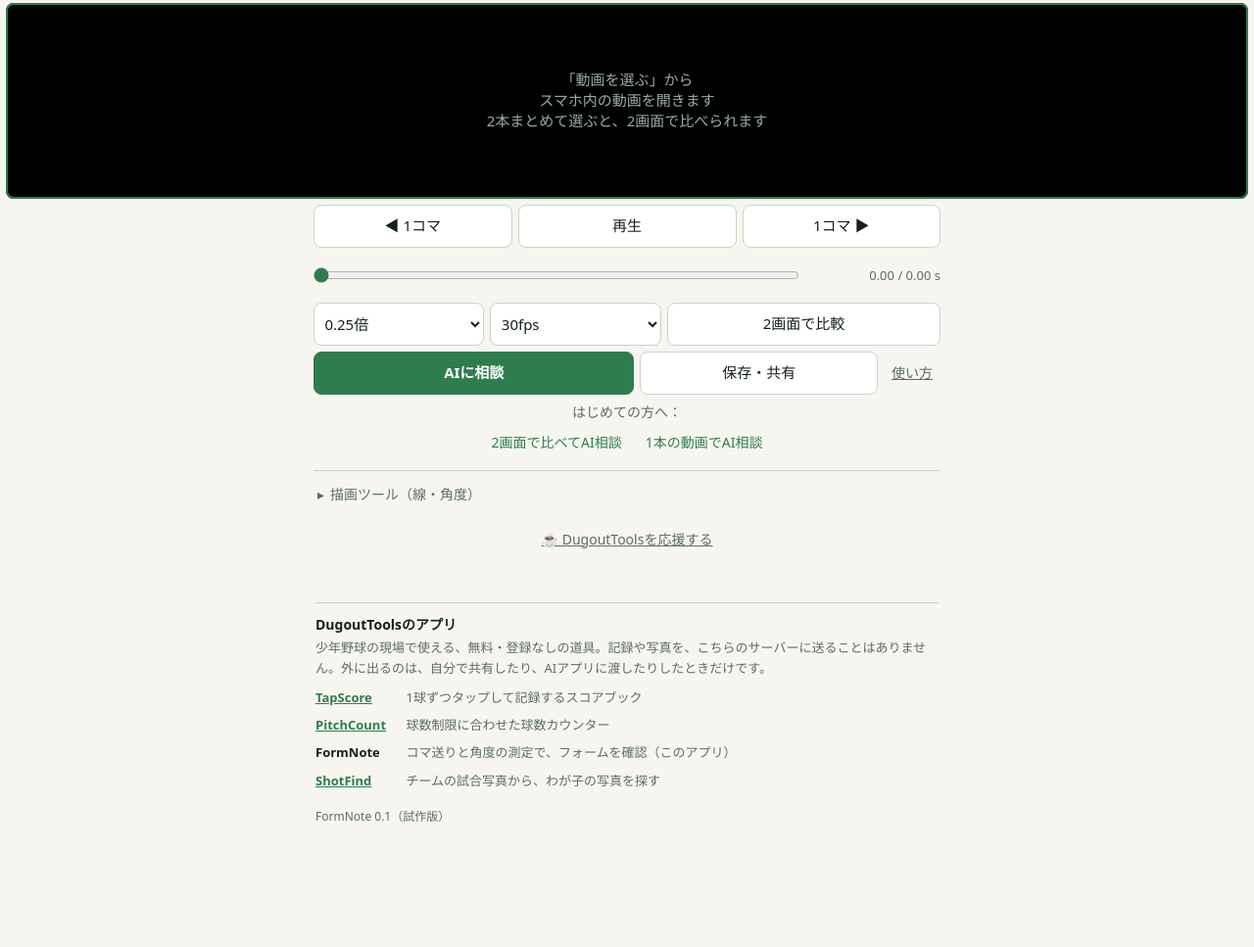
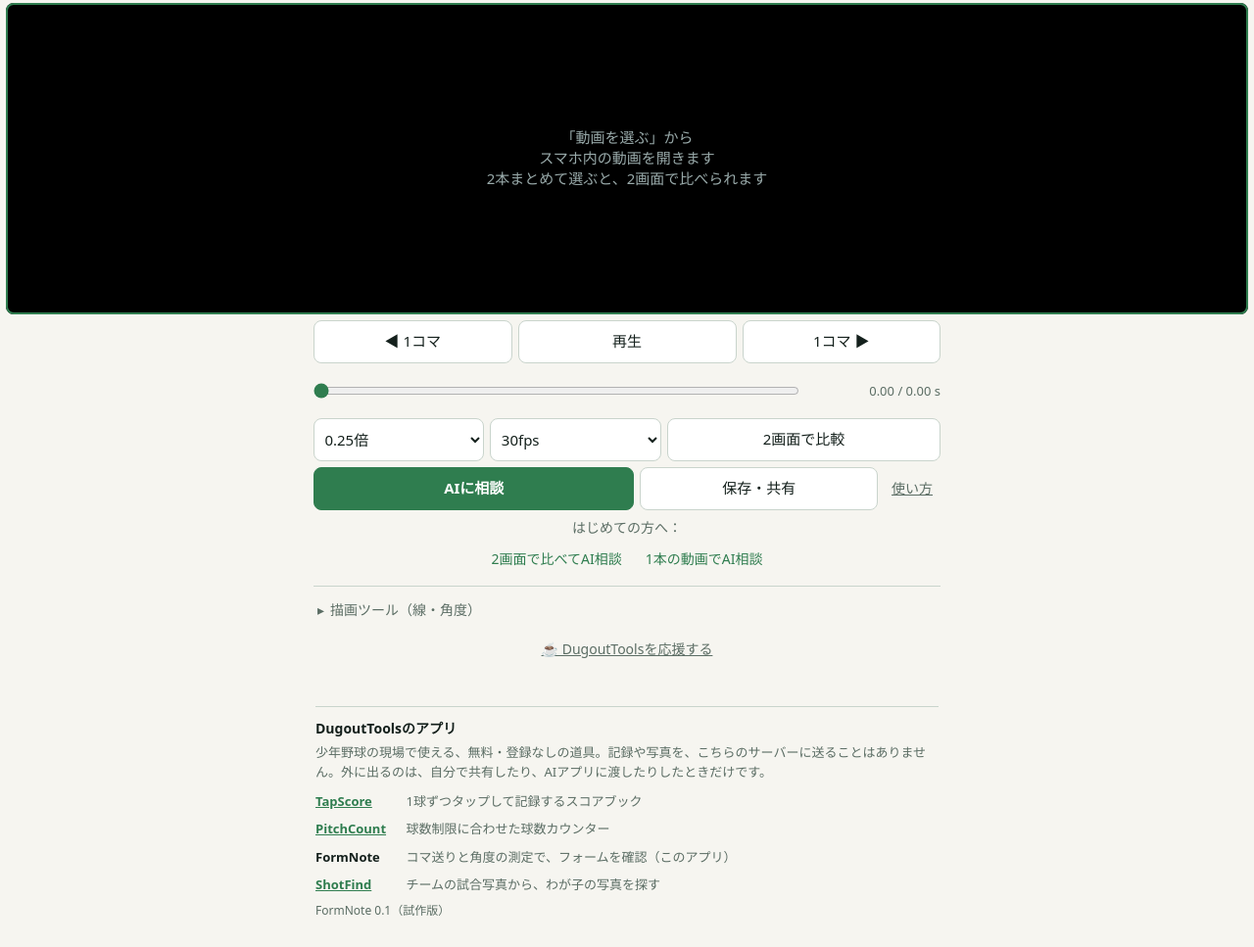
Before and after one commit to yatti3g-byte/form-note, a plain HTML site: page index.html in a window 1280 px wide. Shown: the part 151-1118 px from the top of the page at 98% size. Before the commit the page ends 1006 px from the top, so only its background shows below. Drawn offline with Linux system fonts and the light colour scheme.

Commit message:
Add files via upload

```diff
--- a/index.html
+++ b/index.html
@@ -122,10 +122,15 @@ details.draw:not([open]) .g-tools,details.draw:not([open]) .g-edit{display:none}
 .ver{margin:4px 2px 12px;font-size:12px;color:var(--mute)}
 .family{margin:14px 2px 6px;padding-top:12px;border-top:1px solid var(--line);font-size:13px;color:var(--mute)}.family h2{margin:0 0 4px;font-size:14px;color:var(--ink)}.family p{margin:0 0 6px;line-height:1.6}.family ul{list-style:none;margin:0;padding:0;display:grid;gap:2px}.family li{display:flex;flex-wrap:wrap;gap:2px 8px;align-items:baseline;padding:4px 0}.family li a,.family li b{color:var(--ink);min-width:6.5em}.family li a{color:var(--acc);font-weight:700}
 .g-sup{text-align:center}.g-sup[hidden]{display:none}.g-sup .lnk{display:inline-block;min-height:44px}
+html,body{height:auto;min-height:100%}
+body{display:block;padding:6px}
+#app{display:flex;flex-direction:column;gap:6px;height:calc(100vh - 12px);height:calc(100dvh - 12px - env(safe-area-inset-top,0px) - env(safe-area-inset-bottom,0px))}
+#foot{max-width:640px;margin:0 auto;padding-bottom:10px}
 @media (orientation:landscape) and (max-height:560px){.g-sup,.brand,.family,.ver{display:none}}
 </style>
 </head>
 <body>
+<div id="app">
 <div class="brand"><b>FormNote</b><span>· DugoutTools</span></div>
 <div id="tutbn" hidden><span><span class="nb">はじめての方へ：</span><span class="nb">動画を比べてAIに相談するまでを</span><span class="nb">案内します</span></span><button class="go" id="tutgo">見てみる</button><button id="tutno" aria-label="閉じる">×</button></div>
 <div class="panes" id="panes"></div>
@@ -174,6 +179,9 @@ details.draw:not([open]) .g-tools,details.draw:not([open]) .g-edit{display:none}
       <span class="hintline" id="toolhint">2点をドラッグして線を引く</span>
     </div>
   </details>
+</div>
+</div>
+<div id="foot">
   <div class="g-sup" hidden><a class="lnk" id="supportlink" href="#" target="_blank" rel="noopener">☕ DugoutToolsを応援する</a></div>
   <section class="family" id="series"><h2>DugoutToolsのアプリ</h2><p>少年野球の現場で使える、無料・登録なしの道具。記録や写真を、こちらのサーバーに送ることはありません。外に出るのは、自分で共有したり、AIアプリに渡したりしたときだけです。</p><ul><li><a href="https://yatti3g-byte.github.io/TapScore/" target="_blank" rel="noopener">TapScore</a><span>1球ずつタップして記録するスコアブック</span></li><li><a href="https://yatti3g-byte.github.io/PitchCount/" target="_blank" rel="noopener">PitchCount</a><span>球数制限に合わせた球数カウンター</span></li><li><b>FormNote</b><span>コマ送りと角度の測定で、フォームを確認（このアプリ）</span></li><li><a href="https://yatti3g-byte.github.io/ShotFind/" target="_blank" rel="noopener">ShotFind</a><span>チームの試合写真から、わが子の写真を探す</span></li></ul></section>
   <p class="ver" id="ver">FormNote 0.1（試作版）</p>
```
